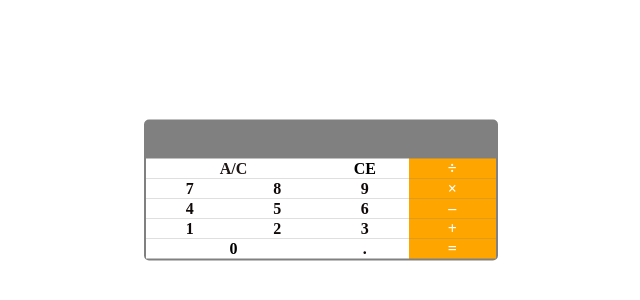
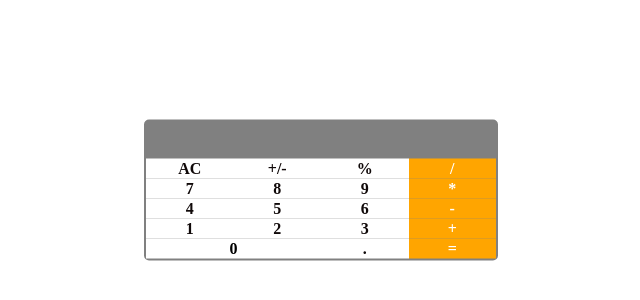
Before and after one commit to asraful-cse/react-calculator, a React (Create React App) app: page / in a window 1280 px wide. Shown: the part 210-510 px from the top of the page, without its empty margins (319-959 px from the left). Built offline with nearby package versions, Linux system fonts and the light colour scheme; a web font is replaced by a local one.

Commit message:
update and dry code

```diff
--- a/src/App.css
+++ b/src/App.css
@@ -45,12 +45,12 @@ input[type="text"]{
 }
 
 #clear{
-    grid-column: 1/3;
-    grid-row: 1;
+    /* grid-column: 1/3; */
+    /* grid-row: ; */
     color: rgb(30, 21, 21);
 }
 
-#result{
+.result{
 grid-column: 1/3;
 grid-row: 5;
 color: black;
--- a/src/App.js
+++ b/src/App.js
@@ -1,10 +1,11 @@
 import React, { useState } from "react";
 import "./App.css";
+import buttons from "./lib/data.json";
 const App = () => {
   const [result, setResult] = useState("");
 
   const handleClick = (e) => {
-    setResult(result.concat(e.target.name));
+    setResult(result.concat(e));
   };
 
   const clear = () => {
@@ -14,6 +15,13 @@ const App = () => {
   const backspace = () => {
     // setResult(result.slice(0, result.length -1));
     setResult(result.slice(0, -1));
+  };
+
+  const positiveNegative = () => {
+    setResult(result * -1);
+  };
+  const percentage = () => {
+    setResult(result / 100);
   };
 
   const calculate = () => {
@@ -30,63 +38,39 @@ const App = () => {
         <from>
           <input type="text" value={result} />
         </from>
-
-        <div className="keypad">
-          <button onClick={clear} id="clear">
-            A/C
-          </button>
-          <button onClick={backspace} id="backspace">
-            CE
-          </button>
-          <button className="highlight" name="/" onClick={handleClick}>
-            &divide;
-          </button>
-          <button name="7" onClick={handleClick}>
-            7
-          </button>
-          <button name="8" onClick={handleClick}>
-            8
-          </button>
-          <button name="9" onClick={handleClick}>
-            9
-          </button>
-          <button className="highlight" name="*" onClick={handleClick}>
-            &times;
-          </button>
-          <button name="4" onClick={handleClick}>
-            4
-          </button>
-          <button name="5" onClick={handleClick}>
-            5
-          </button>
-          <button name="6" onClick={handleClick}>
-            6
-          </button>
-          <button className="highlight" name="-" onClick={handleClick}>
-            &ndash;
-          </button>
-          <button name="1" onClick={handleClick}>
-            1
-          </button>
-          <button name="2" onClick={handleClick}>
-            2
-          </button>
-          <button name="3" onClick={handleClick}>
-            3
-          </button>
-          <button className="highlight" name="+" onClick={handleClick}>
-            +
-          </button>
-          <button name="0" onClick={handleClick} id="result">
-            0
-          </button>
-          <button name="." onClick={handleClick}>
-            .
-          </button>
-          <button className="highlight" onClick={calculate}>
-            =
-          </button>
-        </div>
+        {buttons.length > 0 ? (
+          <div className="keypad">
+            {buttons.map((item) => (
+              <button
+                className={`${item.symbolName === "0" ? "result" : ""} ${
+                  item.symbolName === "/" ||
+                  item.symbolName === "*" ||
+                  item.symbolName === "+" ||
+                  item.symbolName === "-" ||
+                  item.symbolName === "="
+                    ? "highlight"
+                    : ""
+                }`}
+                onClick={() =>
+                  item.functionName === "clear"
+                    ? clear()
+                    : item.functionName === "positiveNegative"
+                    ? positiveNegative()
+                    : item.functionName === "handleClick"
+                    ? handleClick(item.symbolName)
+                    : item.functionName === "percentage"
+                    ? percentage()
+                    : item.functionName === "calculate"
+                    ? calculate()
+                    : null
+                }
+                id={item.id}
+              >
+                {item.symbolName}
+              </button>
+            ))}
+          </div>
+        ) : null}
       </div>
     </>
   );
--- /dev/null
+++ b/src/lib/data.json
@@ -0,0 +1,98 @@
+[
+  {
+    "id": 1,
+    "symbolName": "AC",
+    "functionName": "clear"
+  },
+  {
+    "id": 2,
+    "symbolName": "+/-",
+    "functionName": "positiveNegative"
+  },
+  {
+    "id": 3,
+    "symbolName": "%",
+    "functionName": "percentage"
+  },
+  {
+    "id": 4,
+    "symbolName": "/",
+    "functionName": "handleClick"
+  },
+  {
+    "id": 5,
+    "symbolName": "7",
+    "functionName": "handleClick"
+  },
+  {
+    "id": 6,
+    "symbolName": "8",
+    "functionName": "handleClick"
+  },
+  {
+    "id": 7,
+    "symbolName": "9",
+    "functionName": "handleClick"
+  },
+  {
+    "id": 8,
+    "symbolName": "*",
+    "functionName": "handleClick"
+  },
+  {
+    "id": 9,
+    "symbolName": "4",
+    "functionName": "handleClick"
+  },
+  {
+    "id": 10,
+
+    "symbolName": "5",
+    "functionName": "handleClick"
+  },
+  {
+    "id": 11,
+    "symbolName": "6",
+    "functionName": "handleClick"
+  },
+  {
+    "id": 12,
+    "symbolName": "-",
+    "functionName": "handleClick"
+  },
+  {
+    "id": 13,
+    "symbolName": "1",
+    "functionName": "handleClick"
+  },
+  {
+    "id": 14,
+    "symbolName": "2",
+    "functionName": "handleClick"
+  },
+  {
+    "id": 15,
+    "symbolName": "3",
+    "functionName": "handleClick"
+  },
+  {
+    "id": 12,
+    "symbolName": "+",
+    "functionName": "handleClick"
+  },
+  {
+    "id": 13,
+    "symbolName": "0",
+    "functionName": "handleClick"
+  },
+  {
+    "id": 14,
+    "symbolName": ".",
+    "functionName": "handleClick"
+  },
+  {
+    "id": 15,
+    "symbolName": "=",
+    "functionName": "calculate"
+  }
+]
```
